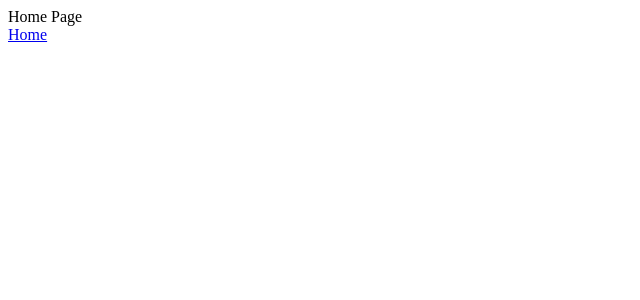
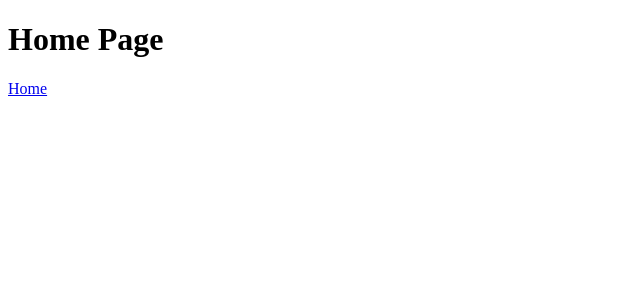
Before and after one commit to MouseAndKeyboard/zettelkasten, a Next.js app: page / in a window 1280 px wide. Shown: the top 300 px of the page, without its empty margins (0-640 px from the left). Built offline with nearby package versions, Linux system fonts and the light colour scheme.

Commit message:
Installed reactstrap

```diff
--- a/package.json
+++ b/package.json
@@ -9,8 +9,9 @@
   },
   "dependencies": {
     "next": "9.3.5",
-    "react": "16.13.1",
-    "react-dom": "16.13.1"
+    "react": "^16.13.1",
+    "react-dom": "^16.13.1",
+    "reactstrap": "^8.4.1"
   },
   "devDependencies": {
     "@types/node": "^14.0.1",
--- a/pages/index.tsx
+++ b/pages/index.tsx
@@ -4,7 +4,9 @@ import Layout from '../components/layout'
 export default function Home() {
   return (
       <Layout>
-          Home Page
+          <h1>Home Page</h1>
+
+
       </Layout>
   )
 }
```
Also changed, not shown: 1 other file (tests, documents, lock files or other folders).
